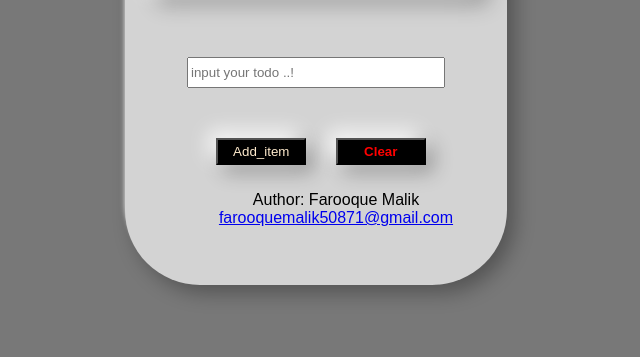
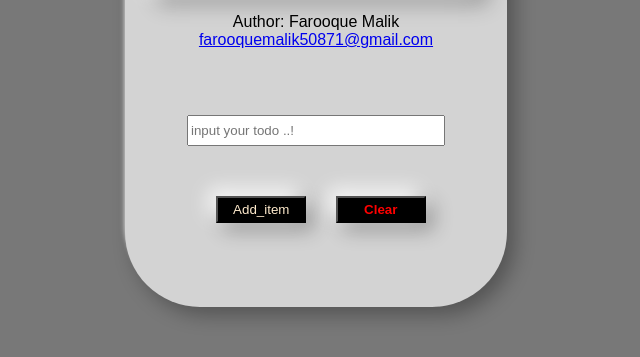
Before and after one commit to FarooqueMalik71/todo-app, a plain HTML site: page index.html in a window 1280 px wide. Shown: the part 181-538 px from the top of the page, without its empty margins (324-964 px from the left). Drawn offline with Linux system fonts and the light colour scheme; no server answers.

Commit message:
Update index.html

```diff
--- a/index.html
+++ b/index.html
@@ -11,8 +11,7 @@
     <script src="https://www.gstatic.com/firebasejs/8.1.1/firebase-database.js"></script>
 
 <script>
-//ye me update krne k liye likh raha hun
-//ye 2nd update hy
+
   // Your web app's Firebase configuration
   // For Firebase JS SDK v7.20.0 and later, measurementId is optional
   var firebaseConfig = {
@@ -40,6 +39,10 @@
 <h1 class="head">
     <span class="cl" >" Todo</span>_APP "
 </h1>
+          <div>
+  <p>Author: Farooque Malik<br>
+  <a href="www.farooquemalik50871@gmail.com">farooquemalik50871@gmail.com</a></p>
+          </div>
 
 
 <input type="text" class="input" placeholder="input your todo ..!" id ="input" >
@@ -57,10 +60,7 @@
     <ol class="f" id="list">
 
     </ol>
-   <footer>
-  <p>Author: Farooque Malik<br>
-  <a href="www.farooquemalik50871@gmail.com">farooquemalik50871@gmail.com</a></p>
-</footer>
+
 </div>
 
 </div>
```
